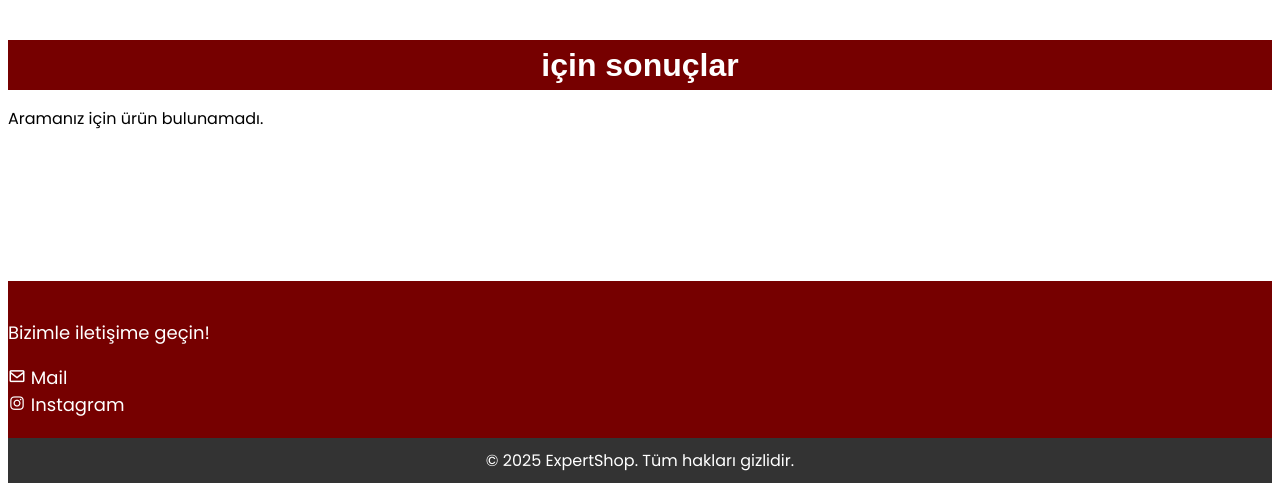
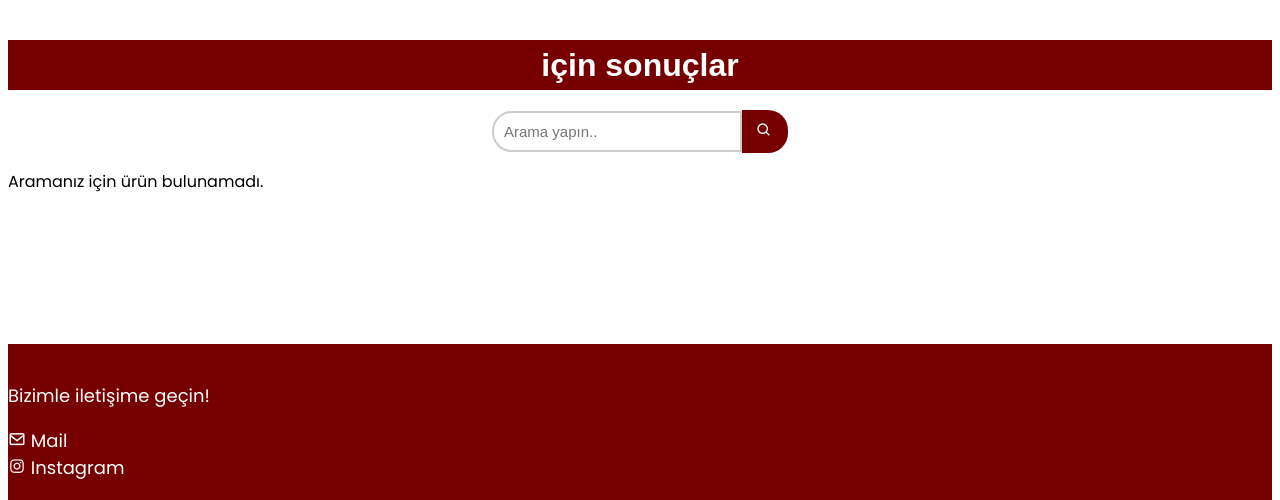
Before and after one commit to ofcRealXT/ExpertShop, a Flask app: page /arama in a window 1280 px wide. Shown: the part 60-560 px from the top of the page. Run offline with Flask 3, Linux system fonts and the light colour scheme.

Commit message:
Update search_results.html

```diff
--- a/templates/search_results.html
+++ b/templates/search_results.html
@@ -17,6 +17,12 @@
 
     <main>
         <div class="serit"><h1>{{ query }} için sonuçlar</h1></div>
+        <div id="search-container">
+            <form  id="search-form" action="{{ url_for('search') }}" method="get">
+                <input id="search-box" type="search" name="search-box" id="search-box" placeholder="Arama yapın..">
+                <button type="submit" id="search-btn"><i class="bx bx-search"></i></button>
+            </form>
+        </div>
         {% if products %}
             <div class="product-container">
                 {% for product in products %}
```
